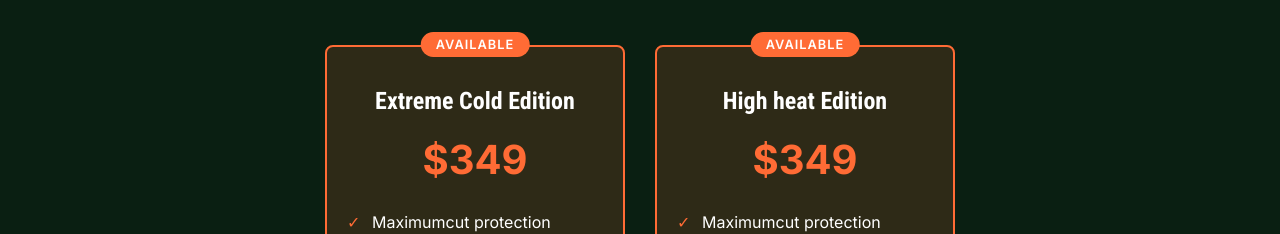
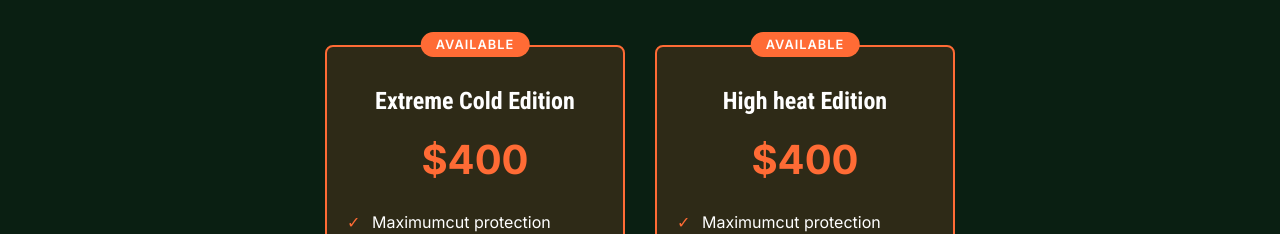
Before and after one commit to Mariussgal/TSE-Project, a Next.js app: page / in a window 1280 px wide. Shown: the part 6360-6594 px from the top of the page. Built offline with nearby package versions, Linux system fonts and the light colour scheme.

Commit message:
Update pricing for Extreme Cold Edition and High Heat Edition jackets to $400

```diff
--- a/components/About/About.jsx
+++ b/components/About/About.jsx
@@ -365,7 +365,7 @@ const LumberjackJacketSection = () => {
             <div className="pricing-card ">
               <div className="Available">AVAILABLE</div>
               <h3>Extreme Cold Edition</h3>
-              <div className="price">$349</div>
+              <div className="price">$400</div>
               <ul className="features-list">
                 <li>Maximumcut protection</li>
                 <li>Fully waterproof GORE-TEX®</li>
@@ -385,7 +385,7 @@ const LumberjackJacketSection = () => {
             <div className="pricing-card ">
               <div className="Available">AVAILABLE</div>
               <h3>High heat Edition</h3>
-              <div className="price">$349</div>
+              <div className="price">$400</div>
               <ul className="features-list">
                 <li>Maximumcut protection</li>
                 <li>Fully waterproof GORE-TEX®</li>
```
